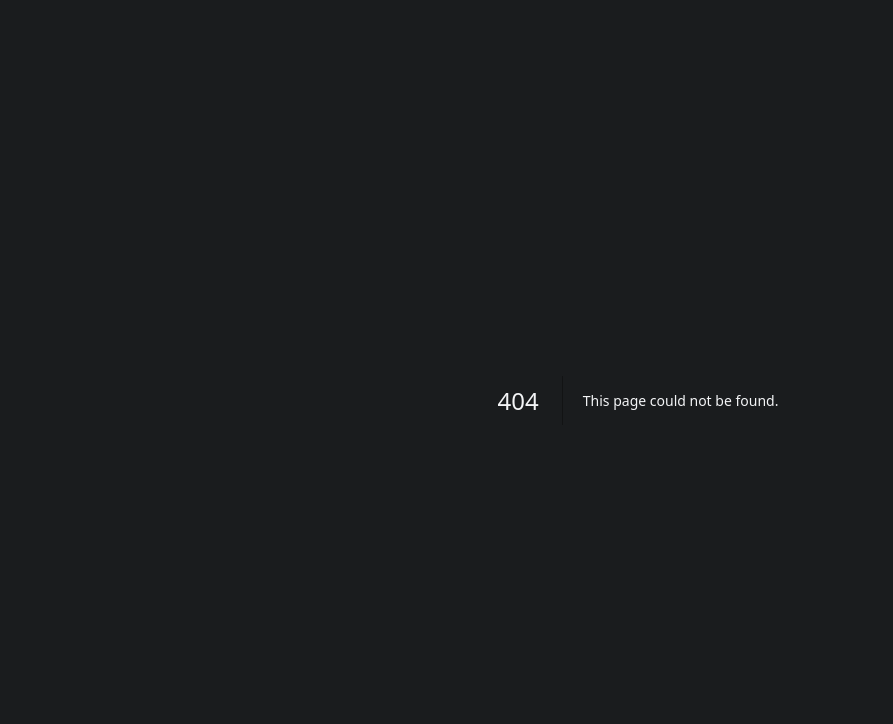
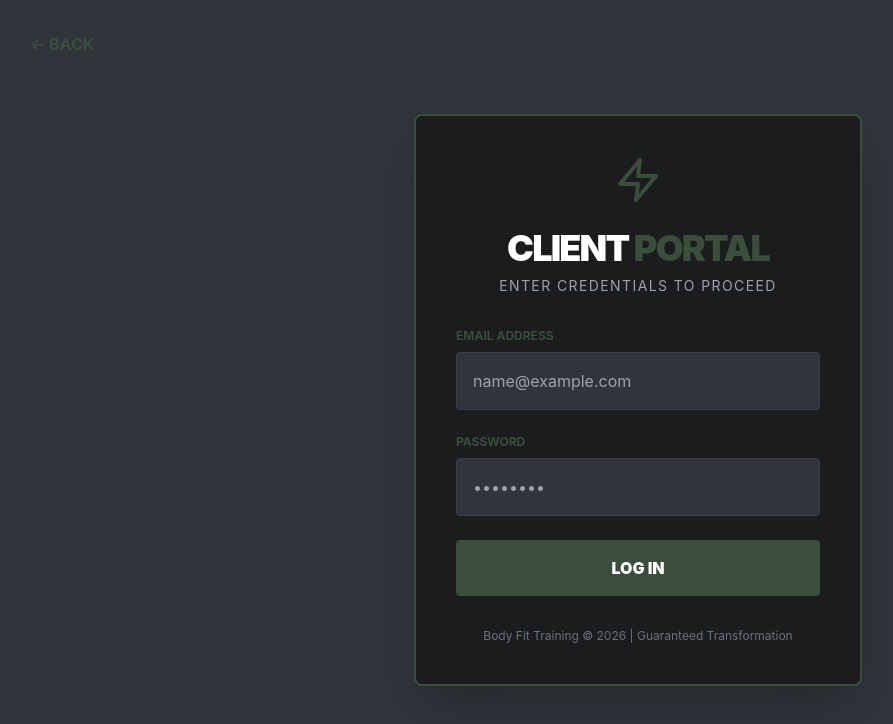
Before and after one commit to noori-NOORI-afk/project-gym02, a Next.js app: page /auth/login in a window 1280 px wide. Before the commit this address had no page. Shown: the top 724 px of the page, without its empty margins (2-895 px from the left). Built offline with nearby package versions, Linux system fonts and the light colour scheme.

Commit message:
Added the designer login UI

```diff
--- /dev/null
+++ b/src/app/auth/login/page.tsx
@@ -0,0 +1,60 @@
+'use client'
+
+import Link from 'next/link'
+import { Zap } from 'lucide-react'
+
+export default function LoginPage() {
+  return (
+    <div className="min-h-screen bg-slate-grey flex items-center justify-center p-6">
+      {/* Back to Home Button */}
+      <div className="absolute top-8 left-8">
+        <Link href="/" className="text-forest-green hover:underline font-bold">
+          ← BACK
+        </Link>
+      </div>
+
+      <div className="max-w-md w-full bg-tactical-black p-10 rounded-lg border-2 border-forest-green shadow-2xl">
+        <div className="flex justify-center mb-6">
+          <Zap className="w-12 h-12 text-forest-green" />
+        </div>
+
+        <h2 className="text-4xl font-black text-white mb-2 text-center tracking-tighter">
+          CLIENT <span className="text-forest-green">PORTAL</span>
+        </h2>
+        <p className="text-gray-400 text-center mb-8 text-sm uppercase tracking-widest">
+          Enter credentials to proceed
+        </p>
+
+        <form className="space-y-6">
+          <div>
+            <label className="block text-xs font-bold text-forest-green mb-2 uppercase">Email Address</label>
+            <input
+              type="email"
+              placeholder="name@example.com"
+              className="w-full p-4 bg-slate-grey text-white border border-gray-700 rounded focus:border-forest-green outline-none transition"
+            />
+          </div>
+
+          <div>
+            <label className="block text-xs font-bold text-forest-green mb-2 uppercase">Password</label>
+            <input
+              type="password"
+              placeholder="••••••••"
+              className="w-full p-4 bg-slate-grey text-white border border-gray-700 rounded focus:border-forest-green outline-none transition"
+            />
+          </div>
+
+          <button className="w-full bg-forest-green hover:bg-green-600 text-white font-black py-4 rounded transition duration-300 transform hover:scale-[1.02]">
+            LOG IN
+          </button>
+        </form>
+
+        <div className="mt-8 text-center">
+          <p className="text-gray-500 text-xs">
+            Body Fit Training © 2026 | Guaranteed Transformation
+          </p>
+        </div>
+      </div>
+    </div>
+  )
+}
```
